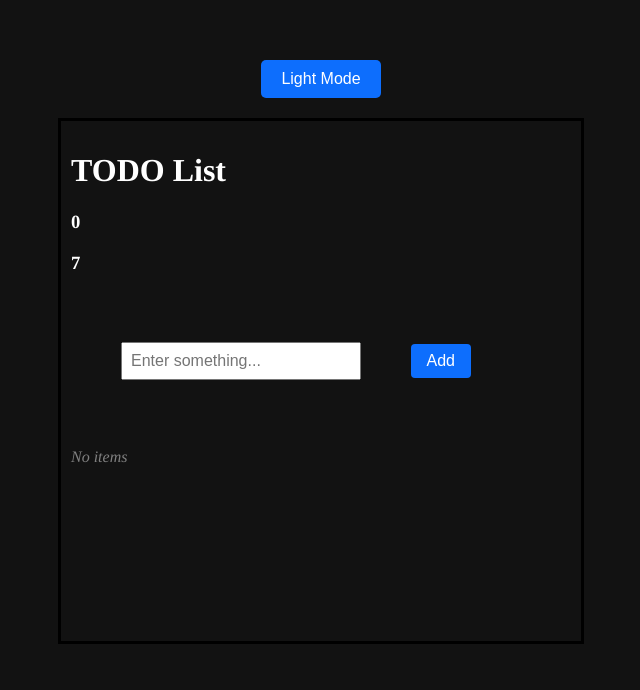
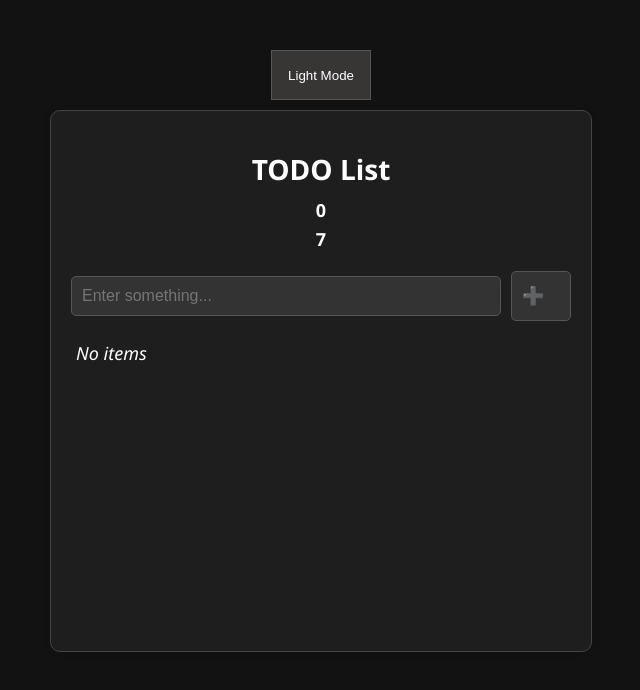
Before and after one commit to esmahcn/TODO-List-js, a plain HTML site: page index.html in a window 1280 px wide. Both pictures are taken after a click on the button "Dark Mode". Shown: the whole page, without its empty margins (319-959 px from the left). Drawn offline with Linux system fonts and the light colour scheme.

Commit message:
second commit

```diff
--- a/index.html
+++ b/index.html
@@ -20,7 +20,7 @@
         </div>
         <div class="input-row">
             <input id="inputField" type="text" placeholder="Enter something..." />
-            <button id="addBtn">Add</button>
+            <button id="addBtn" class="add-btn"></button>
         </div>
         <div id="output"></div>
         <p id="noItemsMessage">No items</p>
--- a/script.js
+++ b/script.js
@@ -44,7 +44,7 @@ addBtn.addEventListener('click', () => {
     });
 
     const left = document.createElement('span');
-    left.className = 'left';
+    left.className = 'left delete-icon';
     left.textContent = 'x';
 
     left.addEventListener('click', () => {
--- a/style.css
+++ b/style.css
@@ -1,74 +1,100 @@
+/* Base layout */
 body {
   padding: 20px;
-    margin: 0px;
-    color: #000;
+  margin: 0;
+  font-family: 'Segoe UI', sans-serif;
+  color: rgb(210, 199, 211);
   background-color: #fff;
-    font-family: Times, serif;
   display: flex;
   flex-direction: column;
-    justify-content: center;
   align-items: center;
   transition: background-color 0.3s, color 0.3s;
 }
 
 .big-container {
-    padding: 10px;
+  border: 1px solid #000;
+  padding: 20px;
+  width: 100%;
+  max-width: 500px;
+  min-height: 500px;
+  background-color: palevioletred;
+  box-shadow: 0 0 8px rgba(0, 0, 0, 0.1);
+  border-radius: 10px;
 }
 
+/* Header section */
+.h-container {
+  text-align: center;
+  margin-bottom: 20px;
+}
+
+.h-container h1 {
+  text-decoration: wavy;
+  color: #fff;
+  font-size: 28px;
+  margin-bottom: 10px;
+}
+
+.h-container h3 {
+  font-size: 18px;
+  margin: 5px;
+  color: #fff;
+}
+
+/* Input row */
 .input-row {
   display: flex;
   justify-content: space-between;
   align-items: center;
-    max-width: 400px;
-    margin: 20px auto;
+  margin: 20px 0;
+  gap: 10px;
 }
 
 .input-row input {
   flex: 1;
-    padding: 8px;
+  padding: 10px;
   font-size: 16px;
-  }
-
-  button {
-    margin: 20px;
+  border-radius: 5px;
+  border: 1px solid #ccc;
 }
 
 .input-row button {
-    margin: 50px;
-    padding: 8px 16px;
+  padding: 10px 16px;
   font-size: 16px;
-    background-color: #0d6efd;
+  background-color: #727070;
   color: white;
   border: none;
   cursor: pointer;
-    border-radius: 4px;
+  border-radius: 5px;
+  transition: background-color 0.3s;
+
 }
 
 .input-row button:hover {
-    background-color: #0b5ed7;
+  background-color: #414142;
 }
 
-  .big-container {
-    border: solid #000;
-    height: 500px;
-    width: 500px;
-  }
-
+/* Task list */
 .line-container {
   display: flex;
   align-items: center;
   justify-content: space-between;
-    border-bottom: 1px solid black;
-    /* the line */
-    padding-bottom: 4px;
-    width: 400px;
+  border-bottom: 1px solid #ddd;
+  padding: 8px 0;
+  margin-bottom: 8px;
+  font-size: 16px;
 }
 
+.right {
+  flex: 1;
+  cursor: pointer;
+}
 
-  /* Light mode (default) */
-  body.light-mode {
-    background-color: #ffffff;
-    color: #000000;
+.left {
+  color: red;
+  cursor: pointer;
+  font-weight: bold;
+  margin-left: 15px;
 }
 
 /* Dark mode */
@@ -77,32 +103,99 @@
   color: #ffffff;
 }
 
+body.dark-mode .big-container {
+  background-color: #1e1e1e;
+  border-color: #444;
+}
+
+body.dark-mode input,
+body.dark-mode .input-row button {
+  background-color: #333;
+  color: #fff;
+  border: 1px solid #555;
+}
+
+body.dark-mode .input-row button:hover {
+  background-color: #e81aa3;
+}
+
+/* Dark mode task items */
+body.dark-mode .line-container {
+  border-bottom: 1px solid #444;
+}
+
+p {
+
+  font-size: 18px;
+  margin: 5px;
+  color: #fff;
+
+}
+
+
+/* Theme toggle button */
 .btn {
   text-align: center;
   margin-top: 20px;
 }
 
-  button {
-    padding: 10px 20px;
-    font-size: 16px;
-    border: none;
-    border-radius: 5px;
-    background-color: #0d6efd;
-    color: white;
-    cursor: pointer;
+.btn #darkModeBtn {
+  height: 50px;
+  width: 100px;
+  margin: 10px;
+  background-color: rgb(56, 53, 53);
+  color: #fff;
+  border: 1px solid #555;
 }
 
-  button:hover {
-    background-color: #0b5ed7;
-  }
-
-  /* 👇 This is the strike-through style */
+/* Strike-through for completed tasks */
 .crossed {
   text-decoration: line-through;
   opacity: 0.6;
 }
+
+/* No items message */
 #noItemsMessage {
   text-align: start;
-  color: gray;
+  color: #fff;
   font-style: italic;
+  margin-top: 20px;
+  display: none;
 }
+
+.delete-icon {
+  color: transparent;
+  /* hide the text "x" */
+  cursor: pointer;
+  position: relative;
+}
+
+.delete-icon::before {
+  content: "🗑️";
+  /* Unicode or emoji */
+  font-size: 16px;
+  color: red;
+  position: absolute;
+  left: 0;
+  top: 0;
+}
+
+.add-btn {
+  position: relative;
+  height: 50px;
+  width: 60px;
+  padding-left: 100px;
+  /* space for the icon */
+}
+
+.add-btn::before {
+  content: "➕";
+  /* plus emoji or use "+" */
+  position: absolute;
+  left: 10px;
+  top: 50%;
+  transform: translateY(-50%);
+  font-size: 18px;
+  pointer-events: none;
+  /* so clicking the icon triggers button */
+}
```
Also changed, not shown: file-tasks-add_icon-icons.webp (added). Lines whose indentation alone changed are shown as unchanged.
